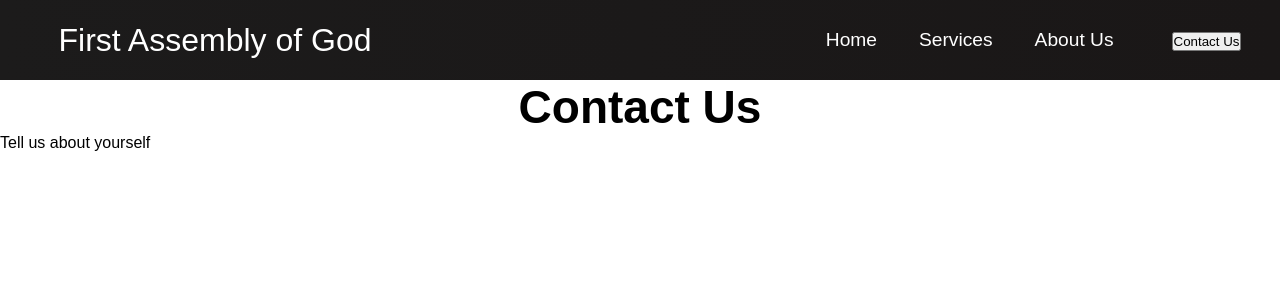
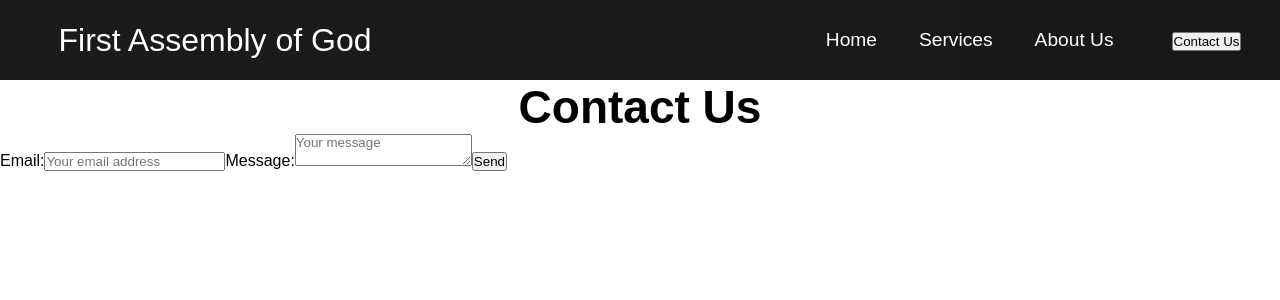
Before and after one commit to grAceKalonji/first-assembly-of-god, a React (Create React App) app: page /ContactUs in a window 1280 px wide. Shown: the top 300 px of the page. Built offline with nearby package versions, Linux system fonts and the light colour scheme; a web font is replaced by a local one.

Commit message:
contactUsPage

```diff
--- a/src/components/pages/ContactUs.js
+++ b/src/components/pages/ContactUs.js
@@ -1,13 +1,45 @@
-import React from 'react'
+import React, { useState }  from 'react'
 import "../ContactUs.css"
 
 function ContactUs() {
+
+    const [email, setEmail] = useState('');
+    const [message, setMessage] = useState('');
+
+    const handleSubmit = (e) => {
+      e.preventDefault();
+      // Perform form submission logic here
+      alert('Message sent! We will get back to you soon.');
+      setEmail('');
+      setMessage('');
+    };
   return (
     <div className= "ContactUsContainer">
       <h1> Contact Us</h1>
-      <p1>Tell us about yourself</p1>
+      <form onSubmit={handleSubmit} className="contact-form">
+        <label htmlFor="email">Email:</label>
+        <input
+          type="email"
+          id="email"
+          value={email}
+          onChange={(e) => setEmail(e.target.value)}
+          required
+          placeholder="Your email address"
+        />
+
+        <label htmlFor="message">Message:</label>
+        <textarea
+          id="message"
+          value={message}
+          onChange={(e) => setMessage(e.target.value)}
+          required
+          placeholder="Your message"
+        ></textarea>
+
+        <button type="submit" className="send-button">Send</button>
+      </form>
     </div>
-  )
-}
+  );
+};
 
 export default ContactUs
```
Also changed, not shown: src/components/aboutUsSection.js (line endings or trailing spaces).
